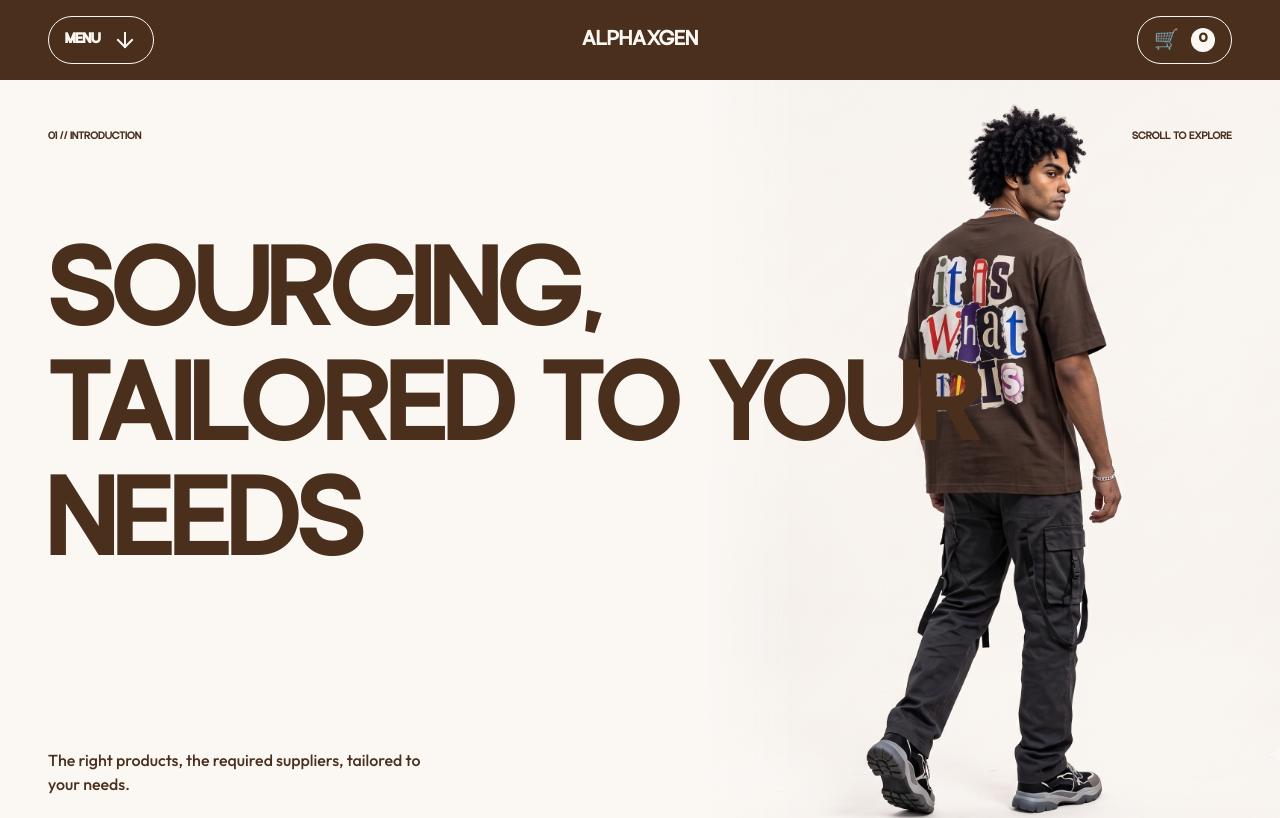
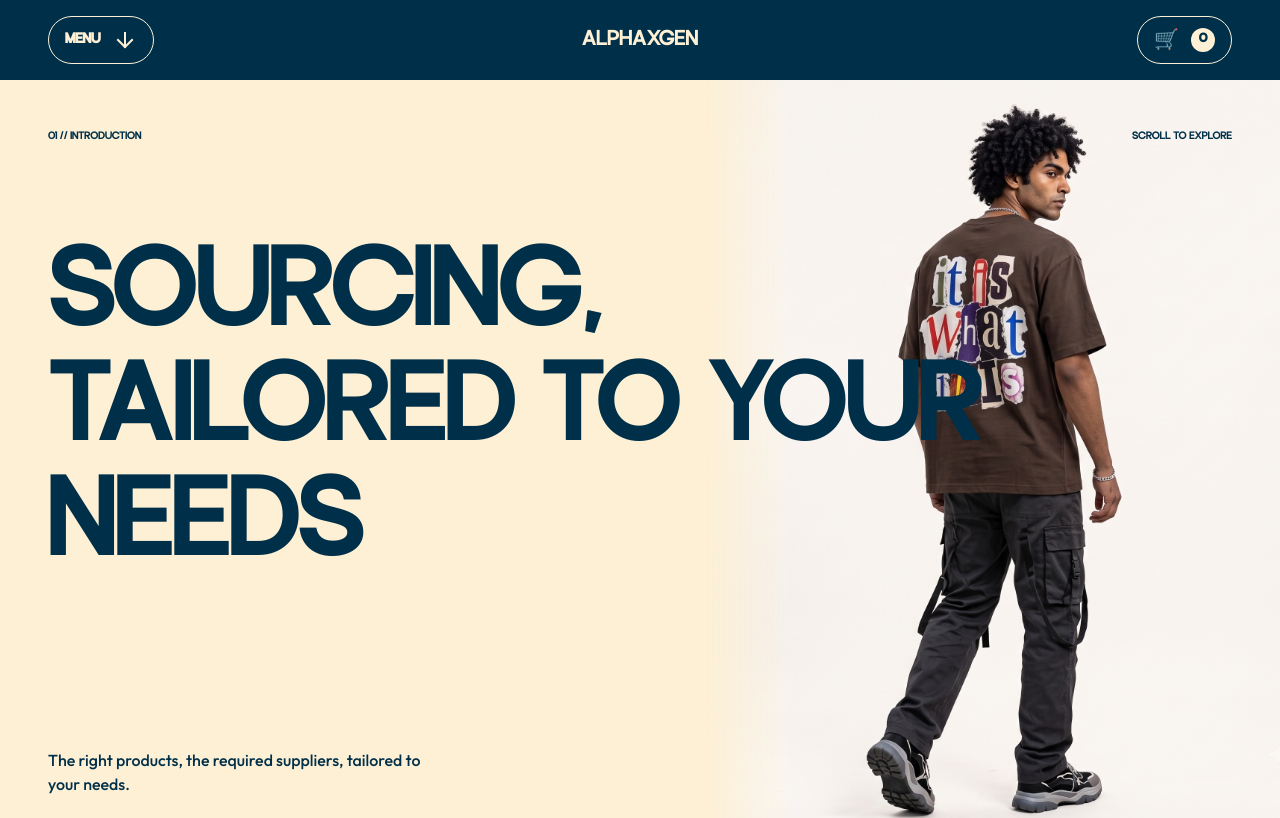
Before and after one commit to PTejasKr/alphaxgen, a Next.js app: page / in a window 1280 px wide. Shown: the top 818 px of the page. Built offline with nearby package versions, Linux system fonts and the light colour scheme.

Commit message:
Update color palette to coolors.co/palette/780000-c1121f-fdf0d5-003049-669bbc

```diff
--- a/src/app/globals.css
+++ b/src/app/globals.css
@@ -1,11 +1,11 @@
 :root {
-  /* Color System */
-  --ink: #4a2f1d;     /* Chocolate brown */
-  --paper: #fbf8f4;   /* Minimalist luxury cream */
+  /* Color System (https://coolors.co/palette/780000-c1121f-fdf0d5-003049-669bbc) */
+  --ink: #003049;     /* Deep Prussian Blue */
+  --paper: #fdf0d5;   /* Cream/Papaya Whip */
   --white: #ffffff;
-  --muted: #eae3d9;   /* Light warm beige */
-  --accent: #8c6a51;  /* Soft camel/brown */
-  --line: #4a2f1d;
+  --muted: #669bbc;   /* Light Air Force Blue */
+  --accent: #c1121f;  /* Bright Crimson Red */
+  --line: #780000;    /* Dark Maroon/Red */
 
   /* Typography Scale */
   --display-xl: clamp(3.5rem, 10vw, 12rem);
```
